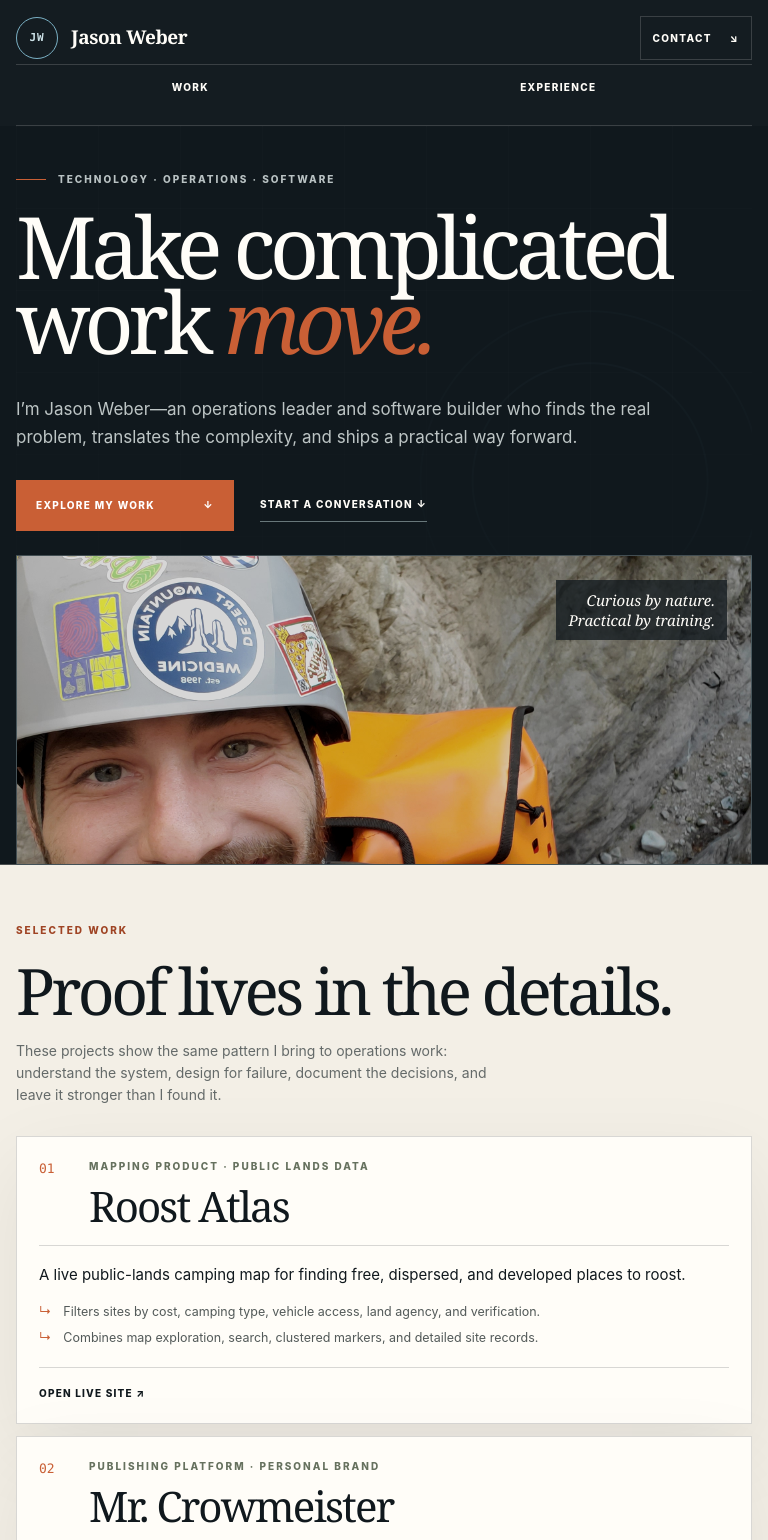
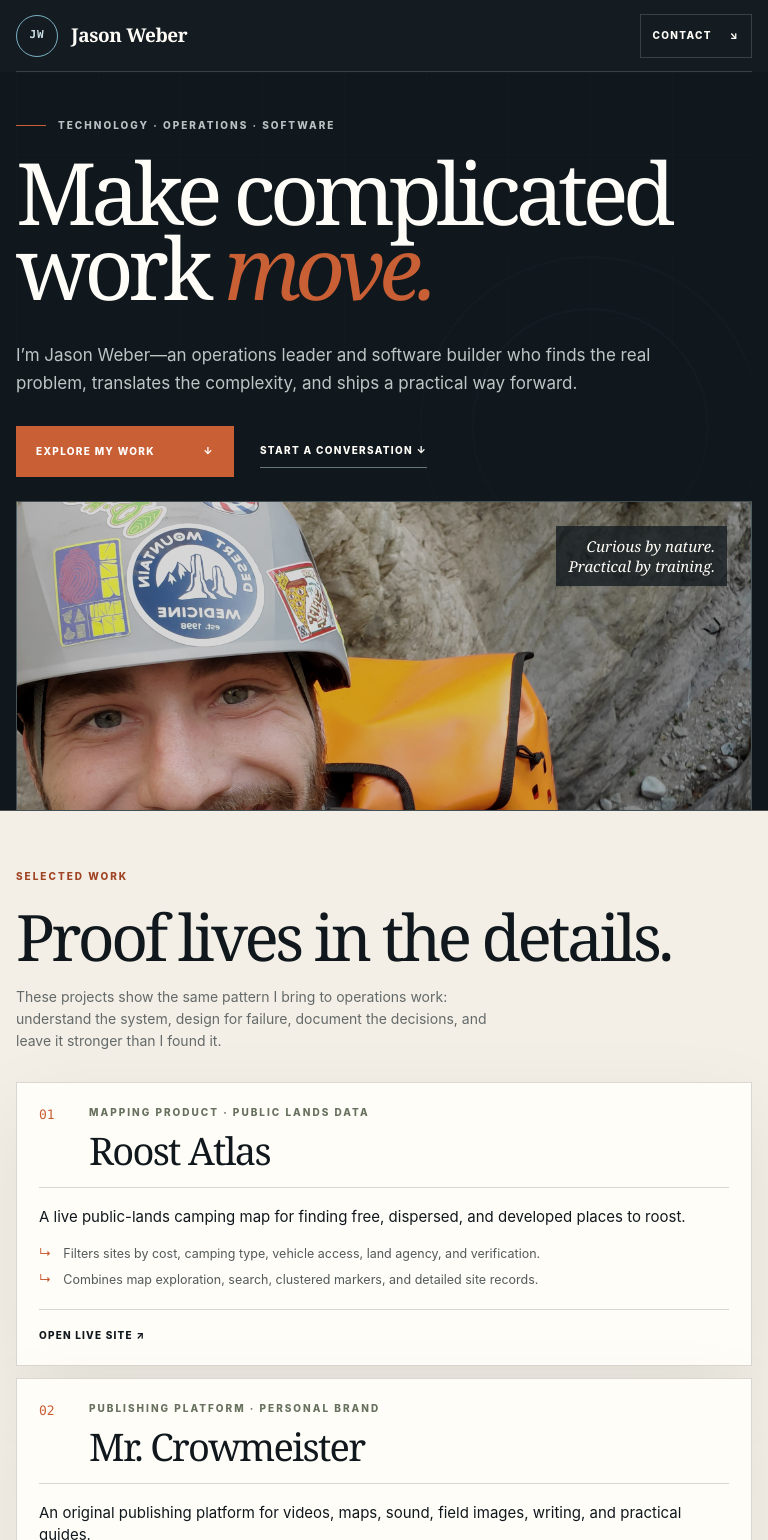
Before and after one commit to jwebs444/jobwebsite, a SvelteKit app: page / in a window 768 px wide. Shown: the top 1540 px of the page. Built offline with nearby package versions, Linux system fonts and the light colour scheme.

Commit message:
Simplify mobile header navigation

```diff
--- a/src/app.css
+++ b/src/app.css
@@ -1489,12 +1489,9 @@ h3 {
 
 @media (max-width:780px) {
 	.site-header { position:sticky; top:0; background:rgba(16,24,29,.98); }
-	.site-header__inner { min-height:126px; flex-wrap:wrap; align-content:center; gap:4px 16px; padding-block:8px; }
+	.site-header__inner { min-height:72px; gap:12px; padding-block:8px; }
 	.wordmark { flex:1 1 auto; }
-	.site-header nav { order:3; width:100%; display:flex; overflow-x:auto; gap:0; border-top:1px solid var(--line-dark); scrollbar-width:none; }
-	.site-header nav::-webkit-scrollbar { display:none; }
-	.site-header nav a { min-height:44px; flex:1 0 auto; padding:0 18px; display:inline-flex; align-items:center; justify-content:center; }
-	.site-header nav a[href="#approach"] { display:none; }
+	.site-header nav { display:none; }
 	.hero { gap:24px; padding-top:46px; }
 	.hero-copy { padding-bottom:0; }
 	.hero-actions { margin-top:28px; }
@@ -1507,7 +1504,7 @@ h3 {
 	.project-grid { gap:12px; }
 	.project-card { min-height:0; padding:22px; }
 	.project-card__header { grid-template-columns:38px minmax(0,1fr); gap:12px; padding-bottom:18px; }
-	.project-card h3 { font-size:clamp(31px,9vw,42px); }
+	.project-card h3 { font-size:clamp(27px,7.8vw,38px); overflow-wrap:normal; word-break:normal; }
 	.project-summary { margin-top:18px; font-size:15px; line-height:1.5; }
 	.project-highlights { gap:8px; margin-top:16px; }
 	.project-highlights li { font-size:12.5px; line-height:1.45; }
@@ -1560,9 +1557,11 @@ h3 {
 	.project-card { min-height:560px; }
 }
 
-@media (orientation:landscape) and (min-width:640px) and (max-width:780px) and (max-height:760px) {
-	.site-header__inner { min-height:126px; }
-	.hero { min-height:calc(100svh - 126px); grid-template-columns:1fr; padding-top:20px; }
+@media (orientation:landscape) and (min-width:640px) and (max-width:1050px) and (max-height:760px) {
+	.site-header { position:sticky; top:0; background:rgba(16,24,29,.98); }
+	.site-header__inner { min-height:72px; }
+	.site-header nav { display:none; }
+	.hero { min-height:calc(100svh - 72px); grid-template-columns:1fr; padding-top:20px; }
 	.hero-portrait { display:none; }
 	.hero h1 { font-size:clamp(2.5rem,7vw,3.5rem); }
 	.hero-intro { font-size:.74rem; }
--- a/src/components/Main.svelte
+++ b/src/components/Main.svelte
@@ -305,7 +305,7 @@
 						<p>2022</p>
 						<div>
 							<h3>Canyoneering Leadership & Rescue</h3>
-							<span>Uber Adventures Accredited Canyoneering Program</span>
+							<span>Uber Adventures on behalf of Association for Canyoneering Education</span>
 						</div>
 					</article>
 					<article>
```
Also changed, not shown: 1 other file (tests, documents, lock files or other folders).
